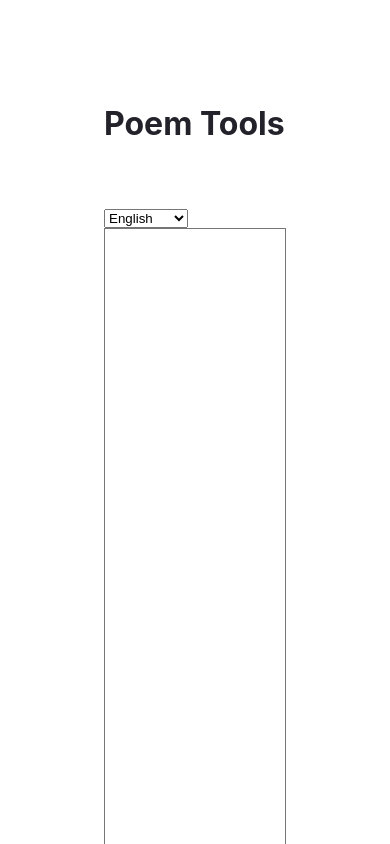
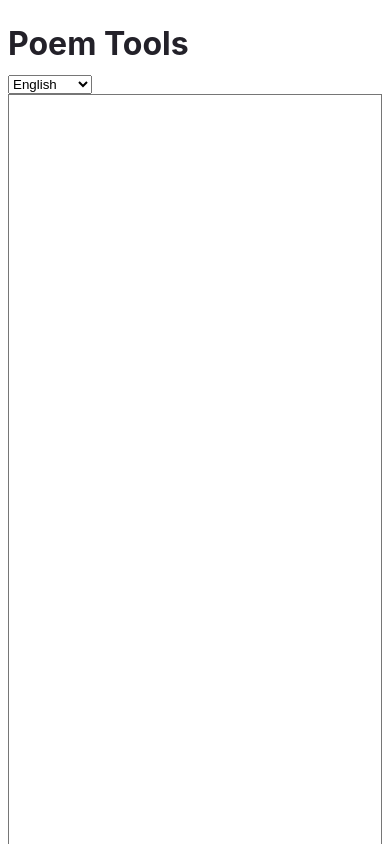
Before and after one commit to grosmar/poem-tools, a Gatsby site: page / in a window 390 px wide. Shown: the top 844 px of the page. Built offline with nearby package versions, Linux system fonts and the light colour scheme; Gatsby itself is replaced by a stand-in of ours.

Commit message:
mobile friendly

```diff
--- a/src/pages/index.tsx
+++ b/src/pages/index.tsx
@@ -6,12 +6,12 @@ import { useState } from "react";
 
 const pageStyles =  {
   color: "#232129",
-  padding: 96,
+  paddingTop: "1rem",
   fontFamily: "-apple-system, Roboto, sans-serif, serif",
 }
 const headingStyles = {
   marginTop: 0,
-  marginBottom: 64,
+  marginBottom: 10,
   maxWidth: 320,
 }
 const InputContainer = styled.div `
@@ -29,6 +29,9 @@ const TextArea = styled.textarea `
 const PoemTextArea = styled(TextArea) `
   background: none;
   padding-left: 30px;
+  overflow-x: scroll;
+  white-space: nowrap;
+  font-size: 11px;
 `
 
 const NumberingArea = styled.div `
@@ -40,7 +43,9 @@ const NumberingArea = styled.div `
   font-family: monospace;
   margin-top: 2px;
   margin-left: 3px;
-`
+  font-size: 11px;
+`;
+
 function mode(arr:number[]){
   return arr.sort((a,b) =>
         arr.filter(v => v===a).length
@@ -88,7 +93,7 @@ const IndexPage: React.FC<PageProps> = () => {
         Poem Tools
       </h1>
       <select onChange={(e) => { let newLang = languages[parseInt(e.target.value)]; setLang(newLang); setPoem(getSyllables(poem.text, newLang.pattern));} }>
-        {languages.map((l,i) => <option value={i}>{l.name}</option>)}
+        {languages.map((l,i) => <option value={i} key={l.code}>{l.name}</option>)}
       </select>
       <InputContainer>
         <NumberingArea>{poem.syllables.map((s, i) => poem.lines[i] == "" ? <div>&nbsp;</div> : <div style={{color: poem.syllables[i] == poem.modeLength ? "darkgrey" : "red"}}>{s}</div>)}</NumberingArea>
```
